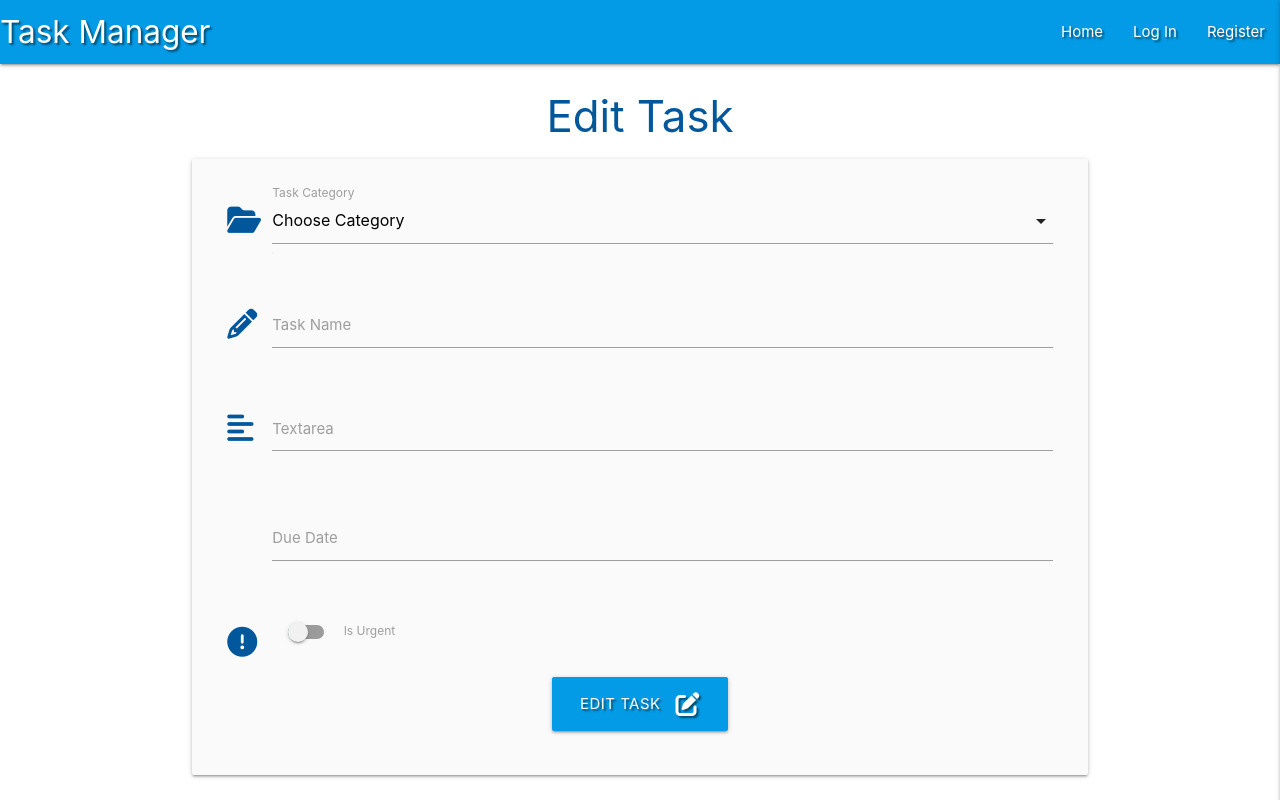
After one commit to AlexanderMarriott/Mongo-db-practice-, a Flask app: template templates/edit_task.html in a window 1280 px wide. The commit adds this page. Run offline with Flask 3, Linux system fonts and the light colour scheme; the template is opened without the code that fills it, so the values that code supplies are empty; some libraries are stand-ins or nearby versions.

Commit message:
wire up task edit button

```diff
--- a/app.py
+++ b/app.py
@@ -119,6 +119,12 @@ def add_task():
     categories = mongo.db.categories.find().sort("category_name", 1)
     return render_template("add_task.html", categories=categories)
 
+@app.route("/edit_task/<task_id>", methods=["GET", "POST"])
+def edit_task(task_id):
+    task = mongo.db.tasks.find_one({"_id": ObjectId(task_id)})
+    categories = mongo.db.categories.find().sort("category_name", 1)
+    return render_template("edit_task.html", task=task, categories=categories)
+
 
 if __name__ == "__main__":
     app.run(host=os.environ.get("IP"),
--- /dev/null
+++ b/templates/edit_task.html
@@ -0,0 +1,102 @@
+{% extends "base.html" %} {% block content %}
+
+<h3 class="light-blue-text text-darken-4 center-align">Edit Task</h3>
+
+<div class="row card-panel grey lighten-5">
+  <form
+    class="col s12"
+    method="POST"
+    action="{{ url_for('edit_task', task_id=task._id) }}"
+  >
+    <!-- category selection -->
+    <div class="row">
+      <div class="input-field col s12">
+        <i class="fas fa-folder-open prefix light-blue-text text-darken-4"></i>
+        <select
+          id="category_name"
+          name="category_name"
+          class="validate"
+          required
+        >
+          <option value="" disabled selected>Choose Category</option>
+          {% for category in categories %}
+          <option value="{{ category.category_name }}">
+            {{ category.category_name }}
+          </option>
+          {% endfor %}
+        </select>
+        <label>Task Category</label>
+      </div>
+    </div>
+    <!-- task name -->
+    <div class="row">
+      <div class="input-field col s12">
+        <i class="fas fa-pencil-alt prefix light-blue-text text-darken-4"></i>
+        <input
+          id="task_name"
+          name="task_name"
+          minlength="5"
+          maxlength="50"
+          type="text"
+          class="validate"
+          required
+        />
+        <label for="task_name">Task Name</label>
+      </div>
+    </div>
+    <!-- task description -->
+    <div class="row">
+      <div class="input-field col s12">
+        <i class="fas fa-align-left prefix light-blue-text text-darken-4"></i>
+        <textarea
+          id="task_description"
+          name="task_description"
+          minlength="5"
+          maxlength="200"
+          class="materialize-textarea validate"
+          required
+        ></textarea>
+        <label for="task_description">Textarea</label>
+      </div>
+    </div>
+    <!-- due date picker-->
+    <div class="row">
+      <div class="input-field col s12">
+        <i class="fas fa-caendar-alt prefix light-blue-text text-darken-4"></i>
+        <input
+          id="due_date"
+          name="due_date"
+          type="text"
+          class="datepicker validate"
+          required
+        />
+        <label for="due_date">Due Date</label>
+      </div>
+    </div>
+    <!-- is_urgent toggle -->
+    <div class="row">
+      <div class="input-field col s12">
+        <div class="switch">
+          <i
+            class="fas fa-exclamation-circle prefix light-blue-text text-darken-4"
+          ></i>
+          <label for="is_urgent">
+            <input type="checkbox" id="is_urgent" name="is_urgent" />
+            <span class="lever"></span>
+            Is Urgent
+          </label>
+        </div>
+      </div>
+    </div>
+    <!-- submit button -->
+    <div class="row">
+      <div class="col s12 center-align">
+        <button type="submit" class="btn-large light-blue darken-1 text-shadow">
+          Edit Task <i class="fas fa-edit right"></i>
+        </button>
+      </div>
+    </div>
+  </form>
+</div>
+
+{% endblock %}
--- a/templates/tasks.html
+++ b/templates/tasks.html
@@ -9,7 +9,11 @@
       <div class="col s3">
         <i class="fas fa-caret-down"></i>
         <a href="" class="btn-small green accent-4">Done</a>
-        <a href="" class="btn-small light-blue accent-4">Edit</a>
+        <a
+          href="{{ url_for('edit_task', task_id=task._id) }}"
+          class="btn-small light-blue accent-4"
+          >Edit</a
+        >
       </div>
       <div class="col s9">
         <strong>{{task.task_name }}</strong> : {{ task.due_date }} {% if
```
